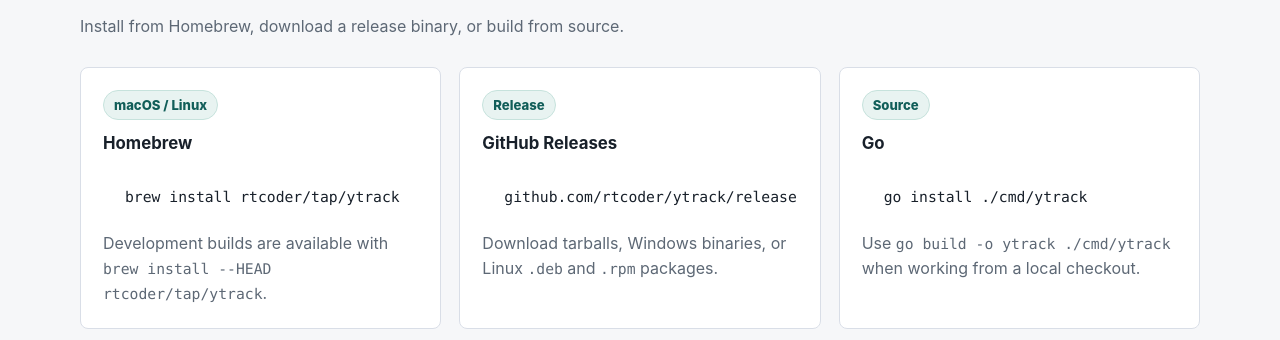
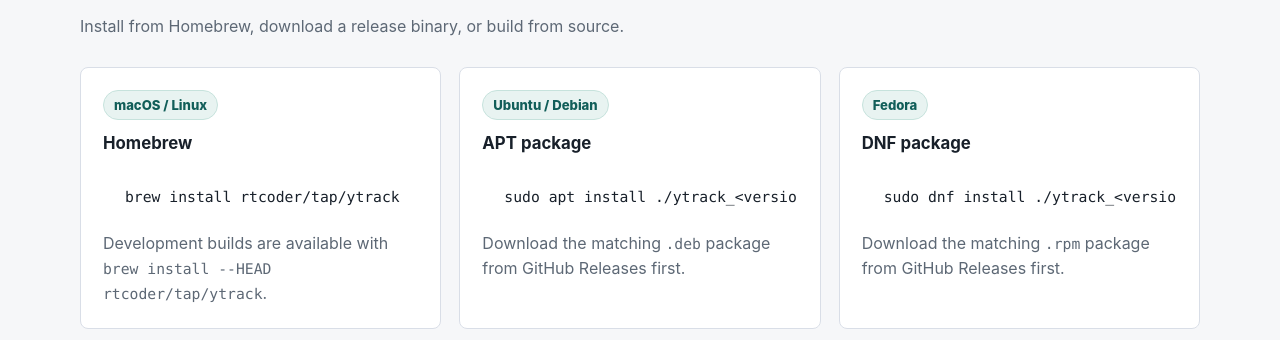
Before and after one commit to rtcoder/ytrack, a plain HTML site: page page/index.html in a window 1280 px wide. Shown: the part 612-952 px from the top of the page. Drawn offline with Linux system fonts and the light colour scheme.

Commit message:
docs: add linux package install instructions

```diff
--- a/page/index.html
+++ b/page/index.html
@@ -388,10 +388,16 @@
               <p>Development builds are available with <code>brew install --HEAD rtcoder/tap/ytrack</code>.</p>
             </article>
             <article class="card">
-              <span class="pill">Release</span>
-              <h3>GitHub Releases</h3>
-              <pre><code>github.com/rtcoder/ytrack/releases</code></pre>
-              <p>Download tarballs, Windows binaries, or Linux <code>.deb</code> and <code>.rpm</code> packages.</p>
+              <span class="pill">Ubuntu / Debian</span>
+              <h3>APT package</h3>
+              <pre><code>sudo apt install ./ytrack_&lt;version&gt;_linux_amd64.deb</code></pre>
+              <p>Download the matching <code>.deb</code> package from GitHub Releases first.</p>
+            </article>
+            <article class="card">
+              <span class="pill">Fedora</span>
+              <h3>DNF package</h3>
+              <pre><code>sudo dnf install ./ytrack_&lt;version&gt;_linux_amd64.rpm</code></pre>
+              <p>Download the matching <code>.rpm</code> package from GitHub Releases first.</p>
             </article>
             <article class="card">
               <span class="pill">Source</span>
```
Also changed, not shown: 1 other file.
